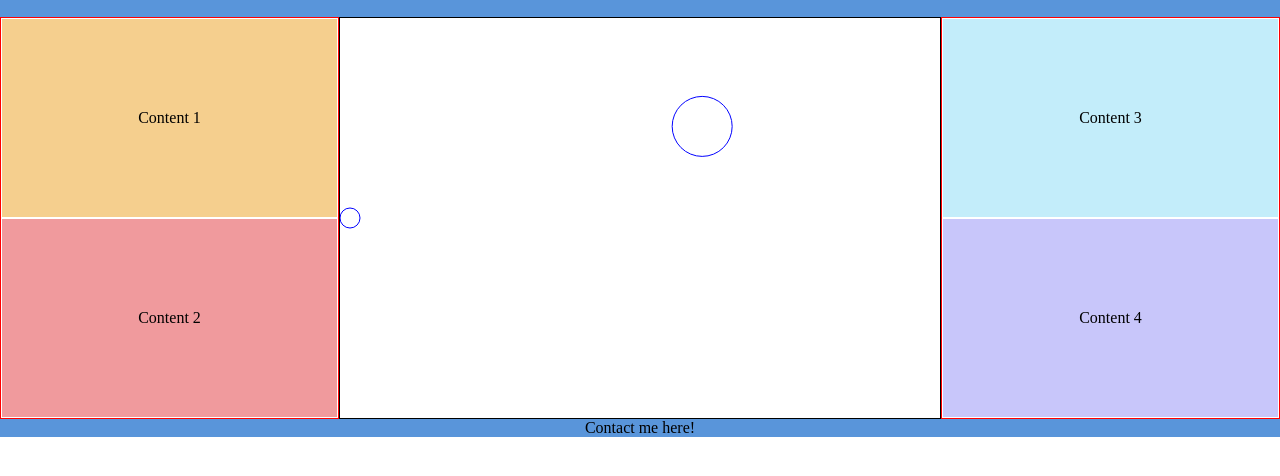
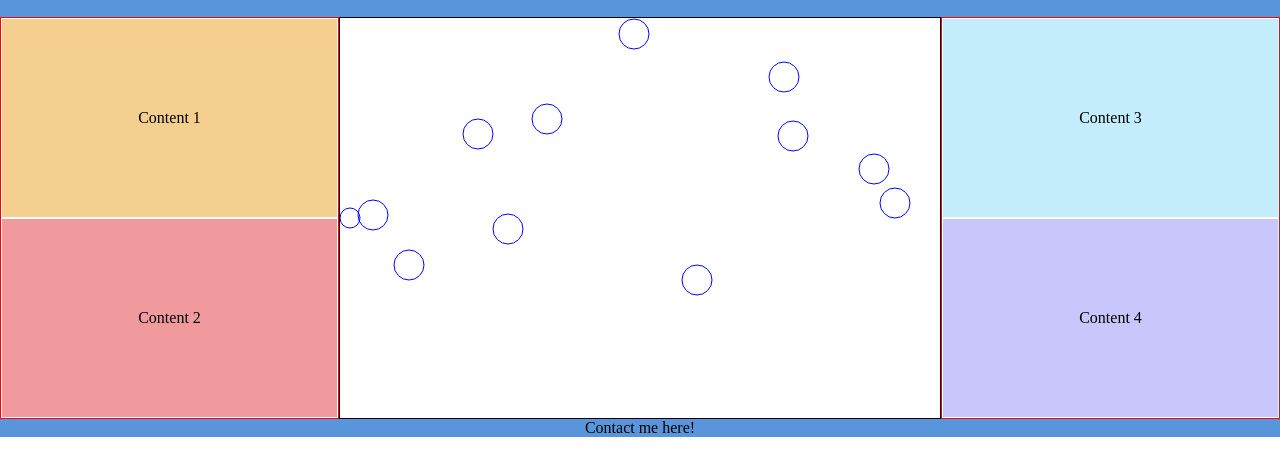
Before and after one commit to TakTakTaka/space-man, a website: page index.html in a window 1280 px wide. Shown: the part 60-536 px from the top of the page. Drawn offline with nearby package versions, Linux system fonts and the light colour scheme.

Commit message:
Sprite generation function completed

```diff
--- a/index.html
+++ b/index.html
@@ -26,6 +26,7 @@
     </div>
   </body>
   <script src="js/sprite.js"></script>
+  <script src="js/generate.js"></script>
   <script src="js/keypress.js"></script>
   <script src="play.js"></script>
 
--- /dev/null
+++ b/js/generate.js
@@ -0,0 +1,10 @@
+console.log('generate loaded')
+
+function generate(spd){
+  console.log(spd)
+  if (gameover) return;
+
+  let sprite = new Sprite(ctx1, 600, Math.floor(Math.random() * 400), 3, 0, 15);
+  sprites.push(sprite);
+  setTimeout(generate, Math.random()*spd, spd);
+}
--- a/js/sprite.js
+++ b/js/sprite.js
@@ -44,8 +44,28 @@ class Circle {
 
     this.draw();
     this.collision();
+    // if (gameover) {
+    //   alert('Game is over');
+    // }
+  }
+}
+
+class Sprite extends Circle {
+  constructor(ctx, x, y, dx, dy, radius) {
+    super(ctx, x, y, dx, dy, radius);
+  }
+
+  update(idx) {
+    this.x -= this.dx;
+    if (this.x - this.radius < 0) {
+      sprites.splice(idx, 1);
+      return;
+    }
+
+    this.draw();
+    this.collision();
     if (gameover) {
-      alert('Game is over');
+      // alert('Game is over');
     }
   }
 }
@@ -125,6 +145,7 @@ function animate(){
 
   if (gameover) {
     console.log('game is over');
+    alert('Game Over')
     return;
   }
 
@@ -133,9 +154,9 @@ function animate(){
 
   //update multiple
   hero.update();
-  if (sprites.length > 1) {
-    sprites.forEach((sprite) => {
-      sprite.update();
+  if (sprites.length > 0) {
+    sprites.forEach((sprite, idx) => {
+      sprite.update(idx);
     })
   } else {
     circle1.update();
--- a/play.js
+++ b/play.js
@@ -16,4 +16,5 @@ let bullets = [];
 
 // console.log(ctx1.canvas.clientWidth, ctx1.canvas.clientHeight)
 let gameover = false;
+generate(500); //control speed of generation (ms)
 animate();
```
